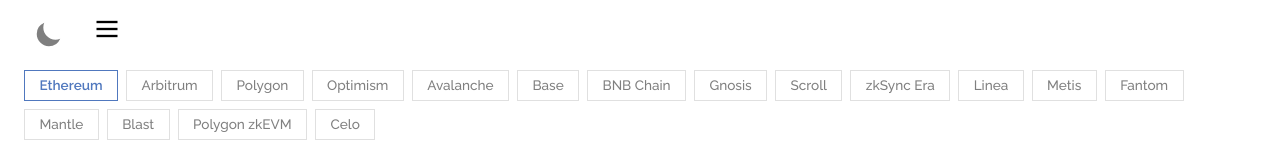
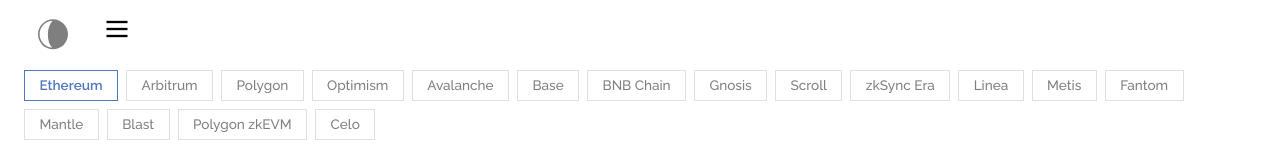
Before and after one commit to JTraversa/rpc-benchmark-dashboard, a React (Vite) app: page / in a window 1280 px wide. Shown: the top 158 px of the page. Built offline with nearby package versions, Linux system fonts and the light colour scheme.

Commit message:
dark mode

```diff
--- a/src/App.css
+++ b/src/App.css
@@ -70,12 +70,12 @@
 }
 
 .theme-toggle svg {
-  width: 1.5em;
-  height: 1.5em;
+  width: 2em;
+  height: 2em;
 }
 
 .theme-toggle:hover {
-  color: var(--text-primary);
+  color: var(--text-secondary);
 }
 
 .menu-toggle {
--- a/src/components/ThemeToggle.jsx
+++ b/src/components/ThemeToggle.jsx
@@ -22,8 +22,8 @@
 
   return (
     <button className="theme-toggle" onClick={toggle} title="Toggle theme">
-      <svg width="24" height="24" viewBox="0 0 24 24" fill="currentColor" stroke="none">
-        <path d="M21.752 15.002A9.718 9.718 0 0 1 18 15.75c-5.385 0-9.75-4.365-9.75-9.75 0-1.33.266-2.597.748-3.752A9.753 9.753 0 0 0 3 11.25C3 16.635 7.365 21 12.75 21a9.753 9.753 0 0 0 9.002-5.998Z" />
+      <svg viewBox="0 0 30 30" fill="currentColor" stroke="none">
+        <path d="M3.74,14.44c0-1.52,0.3-2.98,0.89-4.37s1.4-2.58,2.4-3.59s2.2-1.81,3.59-2.4s2.84-0.89,4.37-0.89s2.98,0.3,4.37,0.89s2.59,1.4,3.6,2.4s1.81,2.2,2.4,3.59s0.89,2.84,0.89,4.37s-0.3,2.98-0.89,4.37s-1.4,2.59-2.4,3.6s-2.2,1.81-3.6,2.4s-2.85,0.89-4.37,0.89s-2.98-0.3-4.37-0.89s-2.58-1.4-3.59-2.4s-1.81-2.2-2.4-3.6S3.74,15.97,3.74,14.44z M4.94,14.44c0,1.33,0.25,2.6,0.75,3.81s1.18,2.26,2.03,3.15s1.87,1.61,3.05,2.17s2.43,0.87,3.74,0.94c-1.24-1.19-2.11-2.63-2.61-4.31s-0.75-3.6-0.75-5.76c0-1.93,0.31-3.78,0.92-5.54s1.47-3.26,2.56-4.5c-1.77,0.07-3.39,0.56-4.88,1.47S7.09,8,6.23,9.51S4.94,12.68,4.94,14.44z" />
       </svg>
     </button>
   );
```
